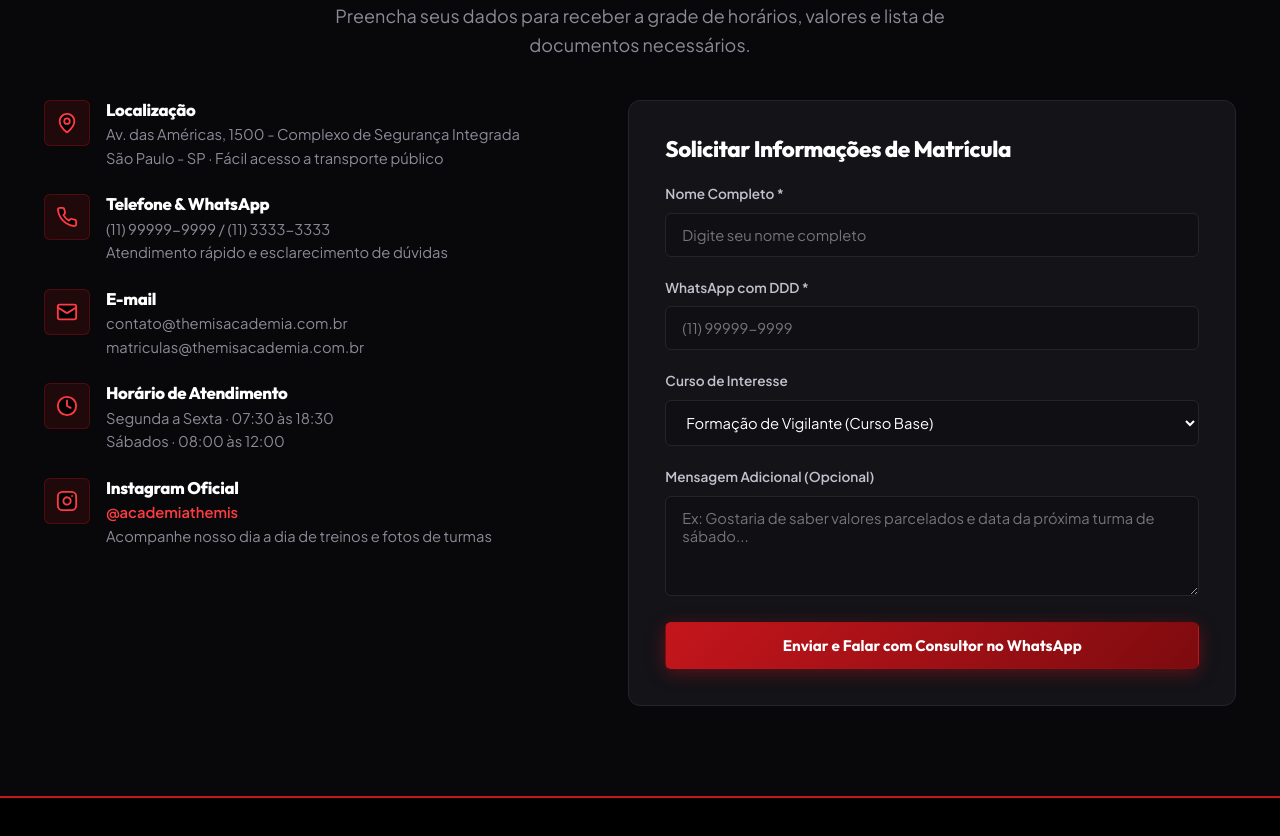
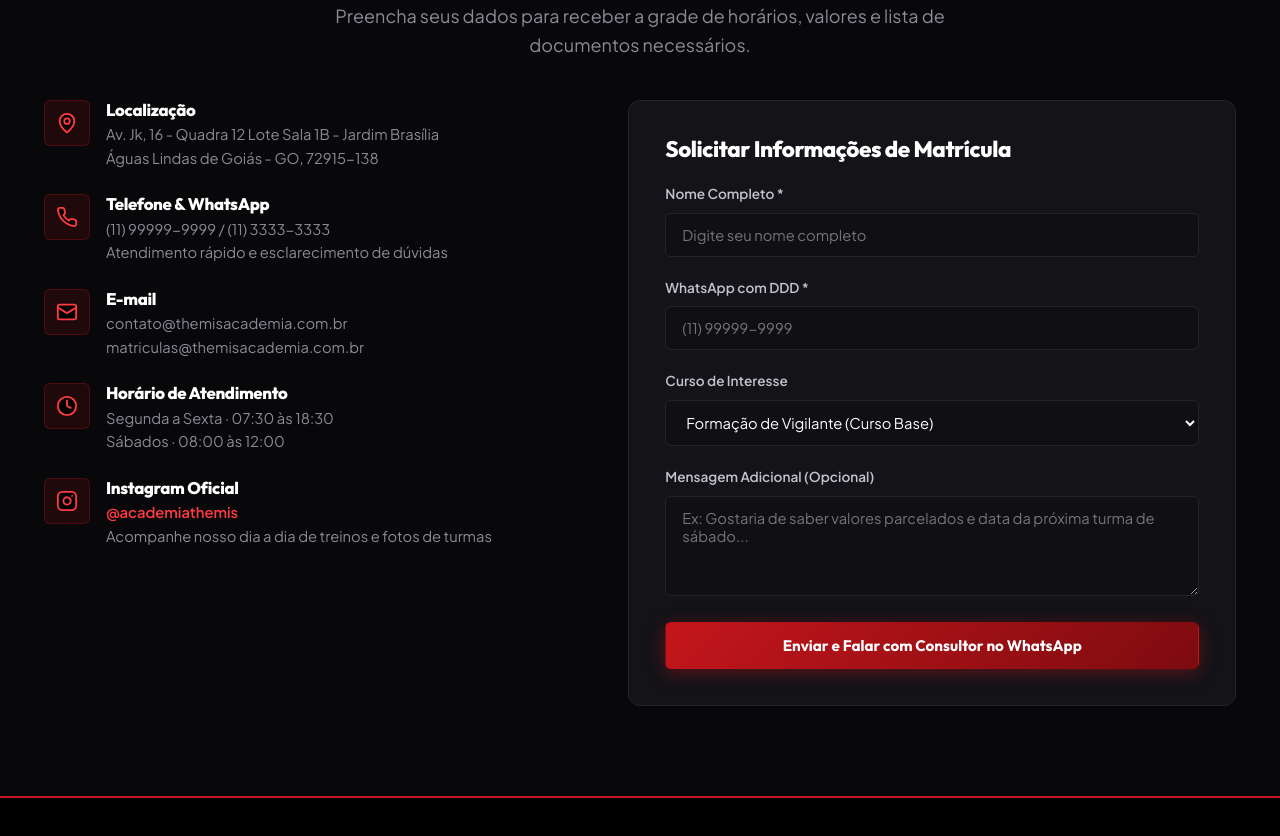
Before and after one commit to matheus12948-rgb/themis-academia, a plain HTML site: page index.html in a window 1280 px wide. Shown: the part 5160-5996 px from the top of the page. Drawn offline with Linux system fonts and the light colour scheme.

Commit message:
fix: atualiza endereco institucional para Aguas Lindas de Goias

```diff
--- a/index.html
+++ b/index.html
@@ -710,7 +710,7 @@
               </div>
               <div class="info-text">
                 <h4>Localização</h4>
-                <p>Av. das Américas, 1500 - Complexo de Segurança Integrada<br>São Paulo - SP · Fácil acesso a transporte público</p>
+                <p>Av. Jk, 16 - Quadra 12 Lote Sala 1B - Jardim Brasília<br>Águas Lindas de Goiás - GO, 72915-138</p>
               </div>
             </div>
 
```
